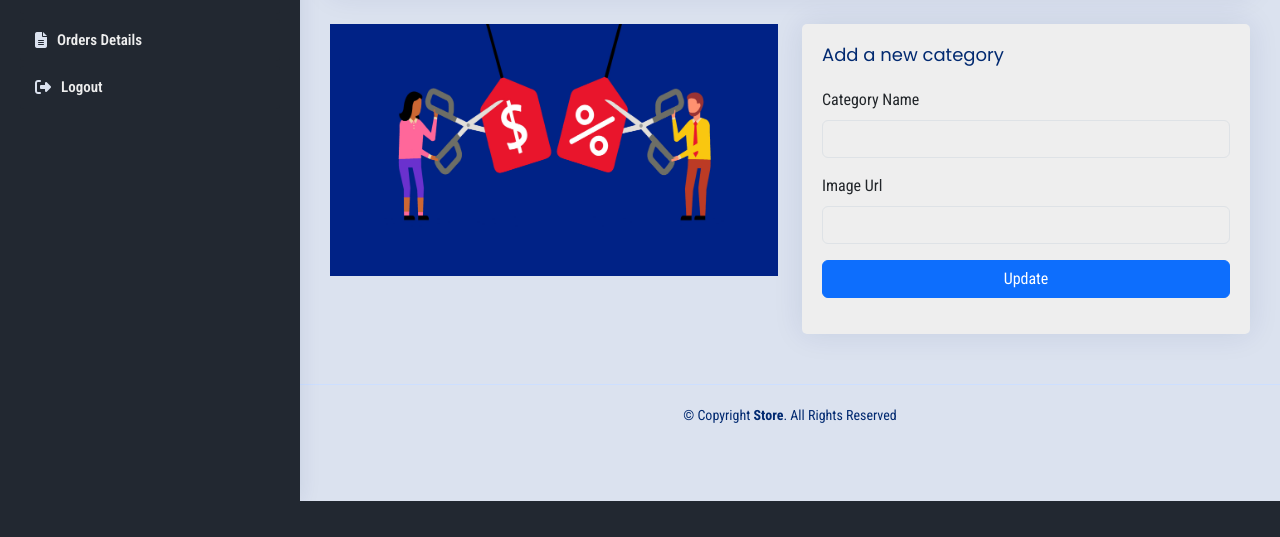
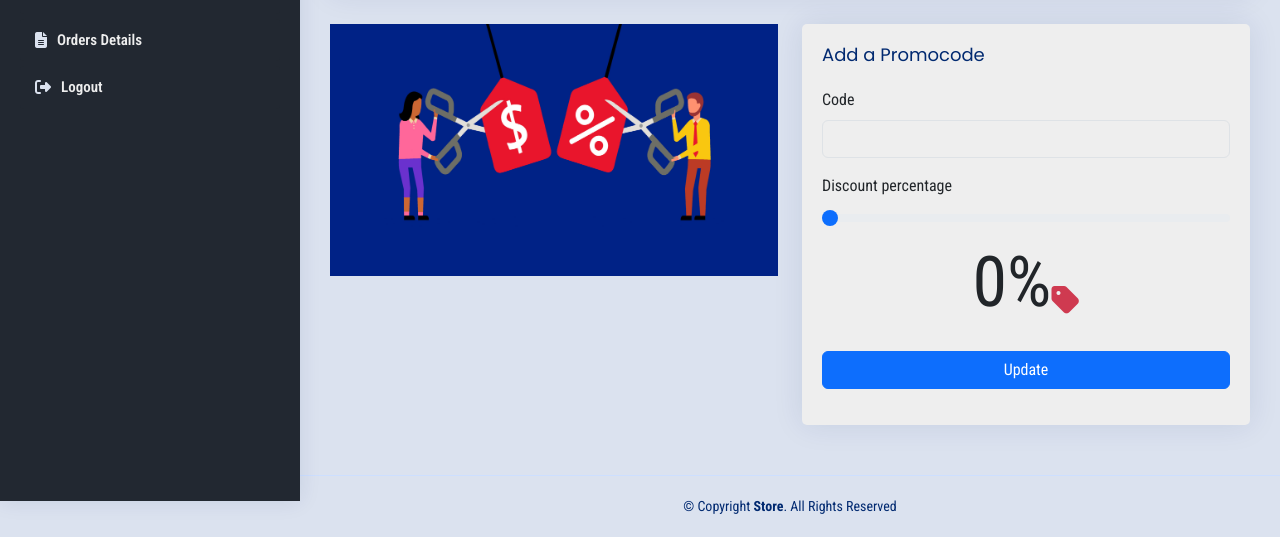
Before and after one commit to Hazem-Ahmed1/The.Store-Admin-View, a PHP site: page /Promocode.php in a window 1280 px wide. Shown: the part 299-836 px from the top of the page. Before the commit the page ends 800 px from the top, so only its background shows below. Run offline with PHP 8.4, Linux system fonts and the light colour scheme; data that the repository does not hold is empty; some web fonts are replaced.

Commit message:
some frontend for the promocode

```diff
--- a/Views/Promocode.php
+++ b/Views/Promocode.php
@@ -88,15 +88,24 @@ require_once __DIR__ . "../../Models/DBManager.php";
 
                         <div class="card">
                             <div class="card-body">
-                                <h5 class="card-title">Add a new category</h5>
+                                <h5 class="card-title">Add a Promocode</h5>
                                 <form class="row g-3">
                                     <div class="col-12">
-                                        <label for="cat_name" class="form-label">Category Name</label>
+                                        <label for="cat_name" class="form-label">Code</label>
                                         <input type="text" class="form-control" id="cat_name">
                                     </div>
                                     <div class="col-12">
-                                        <label for="img_url" class="form-label">Image Url</label>
-                                        <input type="email" class="form-control" id="img_url">
+                                        <label for="img_url" class="form-label">Discount percentage</label>
+                                        <input type="range" min="0" max="100" value="0"  class="form-range"  id="discountRange">
+                                        <center><span id="discountValue" style="font-size: 70px;">0%</span><i class="fa-solid fa-tag fa-2xl" style="color: #cf3a50;" "></i> </center>
+                                        <script>
+                                            var discountRange = document.getElementById("discountRange");
+                                            var discountValueSpan = document.getElementById('discountValue');
+                                            discountRange.addEventListener('input', function(){
+                                                discountValueSpan.textContent = discountRange.value+"%";
+                                            });
+                                        </script>
+
                                     </div>
                                     <div class="text-center">
                                         <button type="submit" class="col-12 btn btn-primary">Update</button>
```
